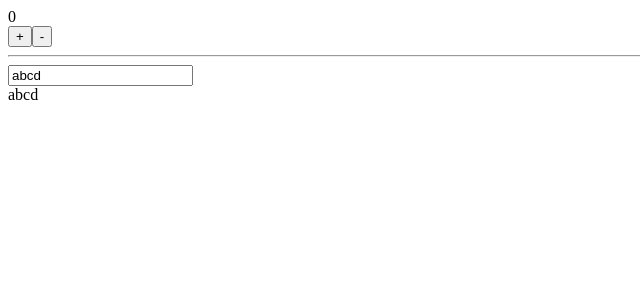
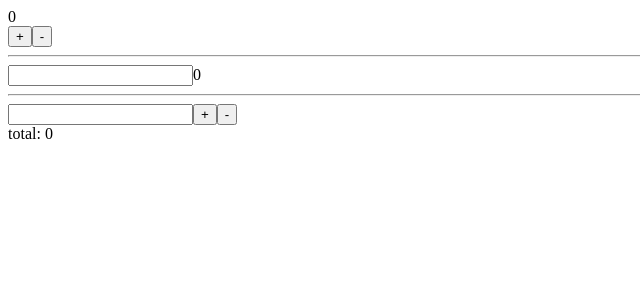
Before and after one commit to sangmin9412/app-client, a React app: page / in a window 1280 px wide. Shown: the top 300 px of the page, without its empty margins (0-640 px from the left). Built offline with nearby package versions, Linux system fonts and the light colour scheme.

Commit message:
calculator

```diff
--- a/src/App.js
+++ b/src/App.js
@@ -18,6 +18,7 @@
 import React from 'react';
 import Counter from "./study/Counter";
 import InputMirror from "./study/InputMirror";
+import Calculator from "./study/Calculator";
 
 function App() {
     return (
@@ -25,6 +26,8 @@ function App() {
             <Counter />
             <hr />
             <InputMirror />
+            <hr />
+            <Calculator />
         </div>
     )
 }
--- /dev/null
+++ b/src/study/Calculator.js
@@ -0,0 +1,33 @@
+import React, {useState} from 'react';
+
+const Calculator = () => {
+    const [total, setTotal] = useState(0);
+    const [inputNum, setInputNum] = useState('');
+    const textRef = React.createRef();
+    const onChangeHandler = (e) => {
+        setInputNum(e.currentTarget.value);
+    };
+    const plus = () => run(total + Number(inputNum));
+    const minus = () => run(total - Number(inputNum));
+    const run = (total) => {
+        setTotal(total);
+        setInputNum('');
+        textRef.current.focus();
+    };
+
+    return (
+        <div>
+            <input type={'number'}
+                   onChange={onChangeHandler}
+                   value={inputNum}
+                   ref={textRef}/>
+            <button onClick={plus}>+</button>
+            <button onClick={minus}>-</button>
+            <div>
+               total: {total}
+            </div>
+        </div>
+    );
+};
+
+export default Calculator;
--- a/src/study/InputMirror.js
+++ b/src/study/InputMirror.js
@@ -1,16 +1,15 @@
-import React from 'react';
+import React, {useState} from 'react';
 
 const InputMirror = () => {
-    const text = 'abcd';
-    const onChangeHandler = (e) => {
-        console.log(e.currentTarget.value);
-    };
+    const [text, setText] = useState('');
+    const onChangeHandler = (e) => setText(e.currentTarget.value);
     return (
         <div>
             <input type={'text'}
                    onChange={onChangeHandler}
                    value={text} />
-            <div>{text}</div>
+            <span>{text.length}</span>
+            <div>{text.toUpperCase()}</div>
         </div>
     );
 };
```
